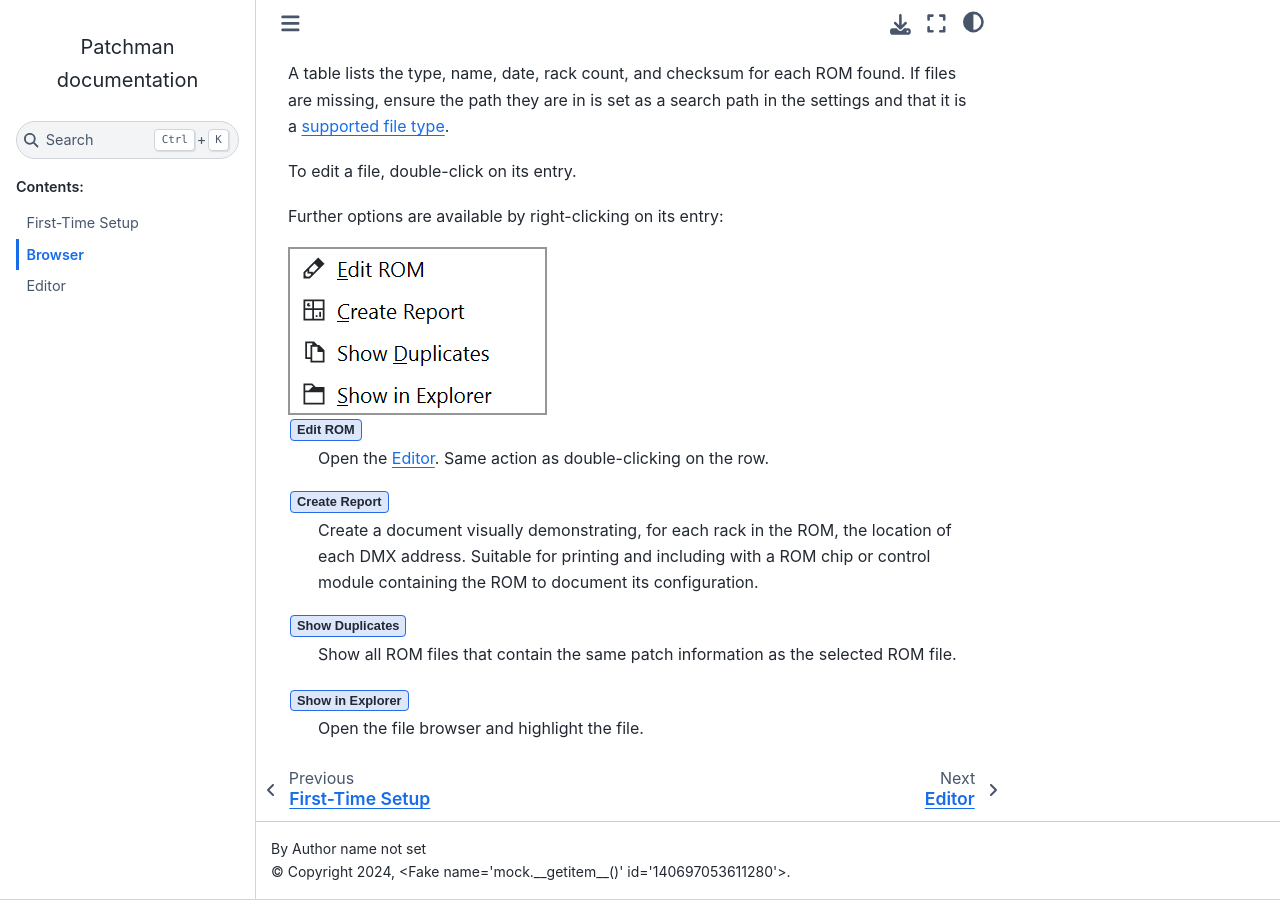
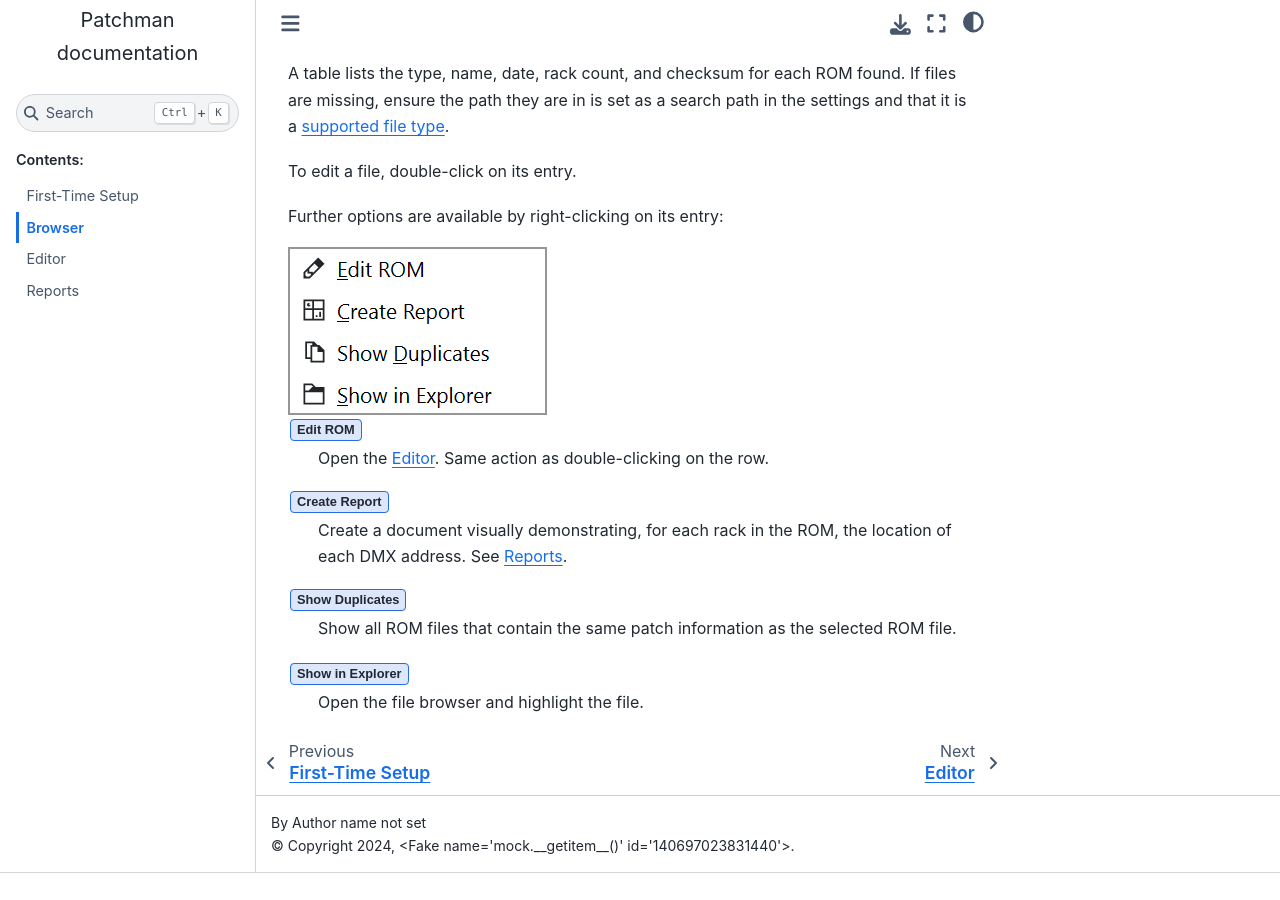
Before and after one commit to danielskeenan/patchman, a Sphinx documentation site: the page built from doc/browser.rst, in a window 1280 px wide and 900 px high, scrolled down 734 px. Built offline with Sphinx 7.4.7 and the Sphinx Book theme 1.1.4, drawn with Linux system fonts in a browser that asks for light colours; the version number could not be read and is left out; after the commit the page ends 1607 px from its top, so only the background shows below that.

Commit message:
Documentation.

```diff
--- a/doc/browser.rst
+++ b/doc/browser.rst
@@ -1,4 +1,5 @@
 .. index:: Browser
+
 Browser
 =======
 
@@ -11,6 +12,7 @@
 the bottom of the window.
 
 .. index:: Checksum
+
 A table lists the type, name, date, rack count, and checksum for each ROM found.
 If files are missing, ensure the path they are in is set as a search path in the
 settings and that it is a :ref:`supported file type <supported-systems>`.
@@ -25,12 +27,13 @@
    Open the :doc:`editor`. Same action as double-clicking on the row.
 
 .. index:: Reports
+
 :guilabel:`Create Report`
    Create a document visually demonstrating, for each rack in the ROM, the
-   location of each DMX address. Suitable for printing and including with a ROM
-   chip or control module containing the ROM to document its configuration.
+   location of each DMX address. See :doc:`reports`.
 
 .. index:: Duplicates
+
 :guilabel:`Show Duplicates`
    Show all ROM files that contain the same patch information as the selected
    ROM file.
--- a/doc/conf.py
+++ b/doc/conf.py
@@ -25,7 +25,7 @@
 extensions = []
 
 templates_path = ['_templates']
-exclude_patterns = ['_build', 'Thumbs.db', '.DS_Store']
+exclude_patterns = ['_build', 'Thumbs.db', '.DS_Store', 'CMakeLists.txt', 'requirements.txt', '*.json', '.venv']
 
 rst_prolog = """
 .. |version| replace:: {version}
@@ -36,3 +36,6 @@
 
 html_theme = 'sphinx_book_theme'
 html_static_path = ['_static']
+html_theme_options = {
+    'navigation_with_keys': False
+}
--- a/doc/editor.rst
+++ b/doc/editor.rst
@@ -1,4 +1,5 @@
 .. index:: Editor
+
 Editor
 ======
 
@@ -8,6 +9,7 @@
 .. image:: img/editor.png
 
 .. index:: Checksum
+
 Each rack available in the ROM is shown as a tab across the top. Each circuit's
 phase, circuit number, module type, and DMX address is shown in the table. Only
 the address is editable. The status bar at the bottom of the window shows the
@@ -20,10 +22,12 @@
 edit the selected rows, or all rows if none are selected.
 
 .. index:: Unpatch
+
 To unpatch a circuit, set its address to ``0`` or press the :guilabel:`Unpatch`
 button.
 
 .. index:: Autonumber
+
 Autonumber
 ----------
 The Autonumber dialog makes addressing racks fast.
--- a/doc/first_time.rst
+++ b/doc/first_time.rst
@@ -2,6 +2,7 @@
 ================
 
 .. index:: Paths
+
 The first time you open Patchman, you must set where your patch ROM files live.
 
 .. image:: img/settings.png
--- a/doc/index.rst
+++ b/doc/index.rst
@@ -4,6 +4,7 @@
 Patchman is a browser and editor for patch ROM files for classic dimming systems.
 
 .. _supported-systems:
+
 Supported systems:
 
 - Colortran Dimension 192
@@ -15,12 +16,15 @@
 ROM files may be in raw binary or Intel HEX format.
 
 .. toctree::
-   :maxdepth: 2
+   :maxdepth: 1
+   :titlesonly:
+   :hidden:
    :caption: Contents:
 
    first_time
    browser
    editor
+   reports
 
 Indices and tables
 ==================
```
Also changed, not shown: doc/reports.rst (added, +19 -0 lines), doc/img/report.png (added), 1 other file.
